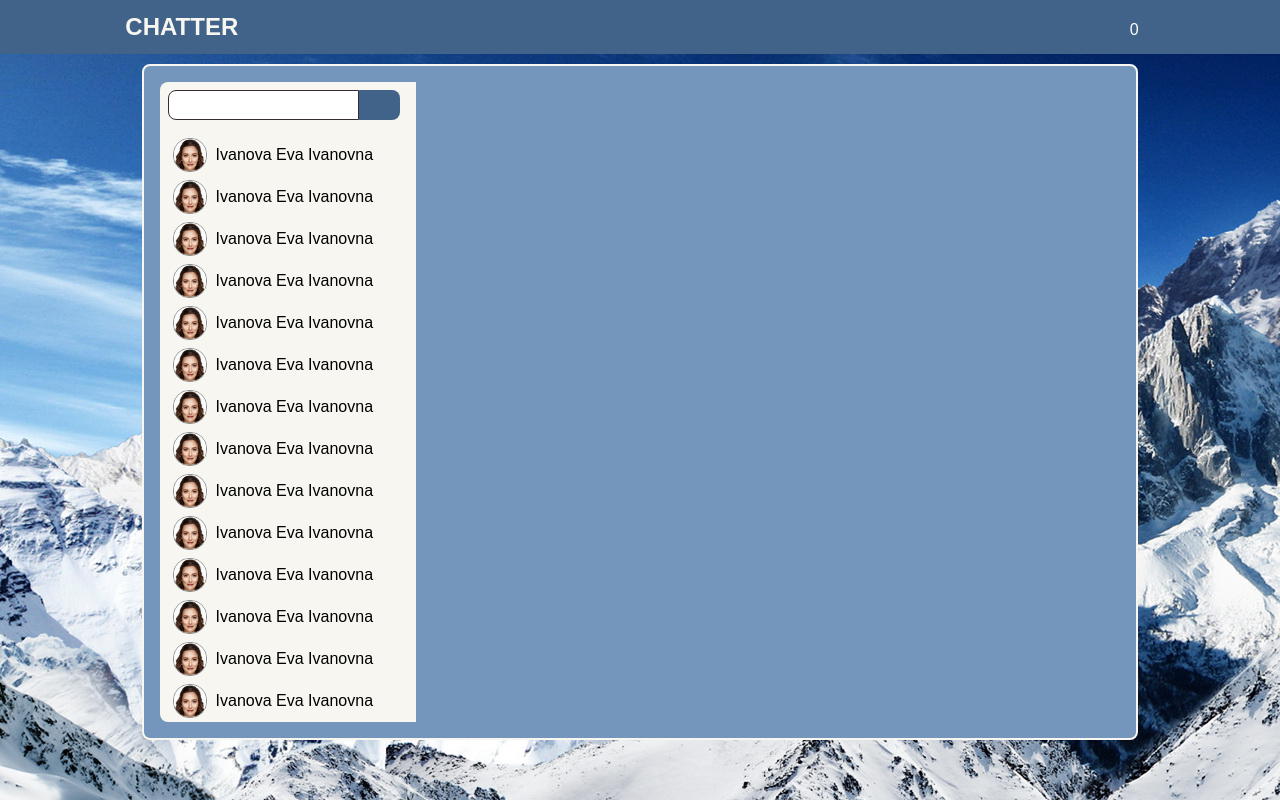
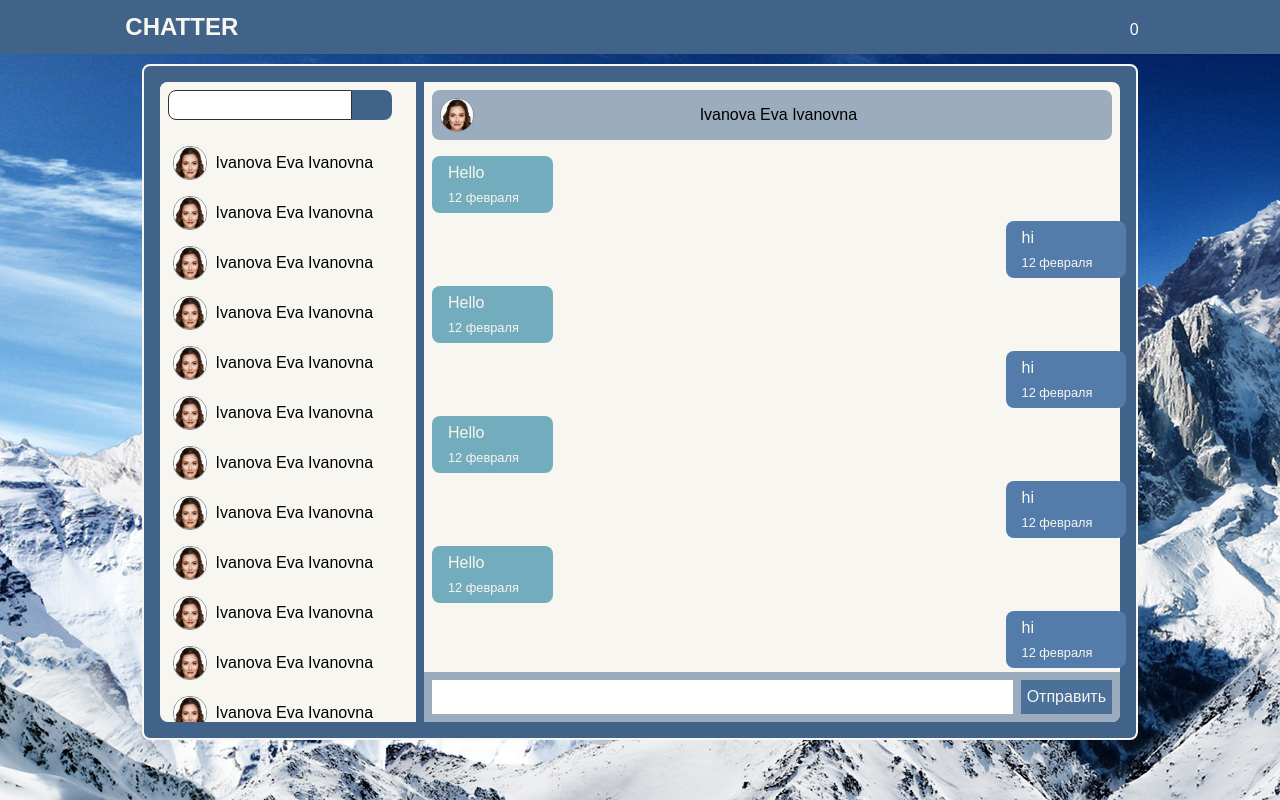
Before and after one commit to RKolbnev/chatter, a Vue app: page /message in a window 1280 px wide. Built offline with nearby package versions, Linux system fonts and the light colour scheme; a web font is replaced by a local one.

Commit message:
Сделан дизайн страницы сообщений

```diff
--- a/src/sass/blocks/_messages.sass
+++ b/src/sass/blocks/_messages.sass
@@ -10,7 +10,8 @@
   margin: auto
   margin-top: 8vh
   padding: 1rem
-  background-color: lighten(#426389, 20%)
+  // background-color: lighten(#426389, 20%)
+  background-color: #426389
   border: 2px solid $white
   border-radius: 0.5rem
 
@@ -32,7 +33,11 @@
     display: flex
     flex-direction: row
     flex-wrap: nowrap
-    width: 14.5rem
+    width: 14rem
+    margin: -0.5rem
+    padding: 0.5rem
+    background-color: $white
+    border-top-left-radius: 0.5rem
     & input
       width: 90%
       padding: 0.3rem
@@ -60,7 +65,7 @@
   flex-wrap: nowrap
   align-items: center
   justify-content: space-around
-  margin-top: 0.5rem
+  margin-top: 1rem
   border-radius: 0.5rem
   &__img
     width: 2rem
@@ -78,8 +83,82 @@
     padding: 0.2rem
     border-radius: 0.2rem
     &:hover
-      color: $white
+      color: darken($white, 5%)
       background-color: #ca2d2d
   &:hover
-    background-color: $light-blue
+    background-color: lighten($light-blue, 15%)
     text-decoration: underline
+
+
+.chat
+  display: flex
+  flex-direction: column
+  width: stretch
+  margin-left: 0.5rem
+  padding: 0.5rem
+  background-color: $white
+  border-top-right-radius: 0.5rem
+  border-bottom-right-radius: 0.5rem
+  &-header
+    margin-bottom: 1rem
+    padding: 0.25rem
+    border-radius: 0.5rem
+    background-color: #9aacbd
+    & div.person
+      justify-content: space-between
+      margin: auto
+      padding: 0.25rem
+  &-write
+    display: flex
+    flex-direction: row
+    flex-wrap: nowrap
+    margin: -0.5rem
+    margin-top: auto
+    padding: 0.5rem
+    background-color: #9aacbd
+    border-bottom-right-radius: 0.5rem
+    & input
+      width: stretch
+      padding: 0.5rem
+      margin-right: 0.5rem
+      font-size: 1rem
+      border: none
+      outline: none
+    & button
+      cursor: pointer
+      font-size: 1rem
+      border: none
+      color: $white
+      background-color: darken(#537cab, 5%)
+.message
+  width: fit-content
+  padding: 0.5rem 1rem
+  margin-bottom: 0.5rem
+  font-size: 1rem
+  color: $white
+  border-radius: 0.5rem
+  &__wrapper
+    margin-right: -1.4rem
+    padding-right: 0.5rem
+    height: fit-content
+    max-height: 66.6vh
+    overflow-y: scroll
+    &::-webkit-scrollbar-thumb
+      background-color: $white
+    &::-webkit-scrollbar-track
+      background-color: transparent
+  &__info
+    display: flex
+    align-items: center
+    margin-top: 0.5rem
+    font-size: 0.8rem
+    flex-wrap: nowrap
+    & i
+      margin-left: 1rem
+      margin-right: -0.5rem
+.from
+  margin-right: auto
+  background-color: darken($light-blue, 15%)
+.to
+  margin-left: auto
+  background-color: lighten(#426389, 10%)
--- a/src/views/Messages.vue
+++ b/src/views/Messages.vue
@@ -19,8 +19,82 @@
     </div>
 
     <div class="chat">
+      <div class="chat-header">
+        <div class="person">
+          <div class="person__img">
+            <img src="../assets/test2.jpg" alt="">
+          </div>
+          <div class="person__name">
+            Ivanova Eva Ivanovna
+          </div>
+          <i class="fa fa-trash" aria-hidden="true"></i>
+        </div>
+      </div>
+      <div class="message__wrapper scroll">
+        <div class="message from">
+          <span>Hello</span>
+          <div class="message__info">
+            <span>12 февраля</span>
+            <i class="fa fa-check " aria-hidden="true"></i>
+          </div>
+        </div>
+        <div class="message to">
+          <span>hi</span>
+          <div class="message__info">
+            <span>12 февраля</span>
+            <i class="fa fa-check " aria-hidden="true"></i>
+          </div>
+        </div>
 
+        <div class="message from">
+          <span>Hello</span>
+          <div class="message__info">
+            <span>12 февраля</span>
+            <i class="fa fa-check " aria-hidden="true"></i>
+          </div>
+        </div>
+        <div class="message to">
+          <span>hi</span>
+          <div class="message__info">
+            <span>12 февраля</span>
+            <i class="fa fa-check " aria-hidden="true"></i>
+          </div>
+        </div>
+        <div class="message from">
+          <span>Hello</span>
+          <div class="message__info">
+            <span>12 февраля</span>
+            <i class="fa fa-check " aria-hidden="true"></i>
+          </div>
+        </div>
+        <div class="message to">
+          <span>hi</span>
+          <div class="message__info">
+            <span>12 февраля</span>
+            <i class="fa fa-check " aria-hidden="true"></i>
+          </div>
+        </div>
+        <div class="message from">
+          <span>Hello</span>
+          <div class="message__info">
+            <span>12 февраля</span>
+            <i class="fa fa-check " aria-hidden="true"></i>
+          </div>
+        </div>
+        <div class="message to">
+          <span>hi</span>
+          <div class="message__info">
+            <span>12 февраля</span>
+            <i class="fa fa-check " aria-hidden="true"></i>
+          </div>
+        </div>
+      </div>
+      <div class="chat-write">
+        <input type="text">
+        <button>Отправить</button>
+      </div>
     </div>
+
   </div>
 </template>
 
```
